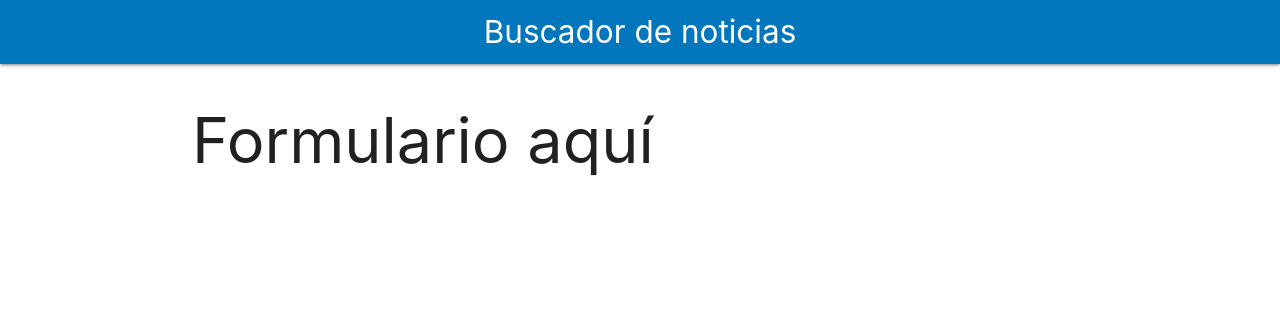
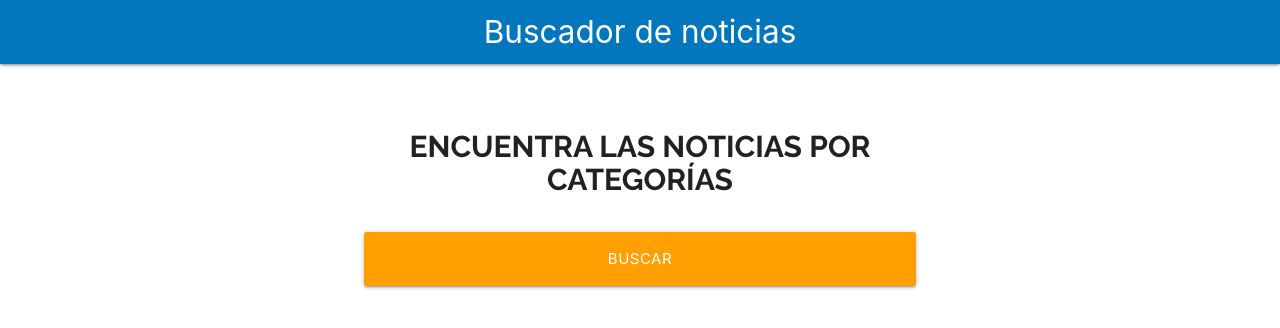
Before and after one commit to juanluna96/news-react, a React (Create React App) app: page / in a window 1280 px wide. Shown: the top 328 px of the page. Built offline with nearby package versions, Linux system fonts and the light colour scheme.

Commit message:
Formulario y Módulos CSS

```diff
--- a/src/App.js
+++ b/src/App.js
@@ -1,5 +1,6 @@
 import React, { Fragment } from 'react';
 import Header from './components/Header';
+import Formulario from './components/Formulario';
 
 function App() {
   return (
@@ -7,7 +8,7 @@ function App() {
       <Header titulo="Buscador de noticias"></Header>
 
       <div className="container white">
-        <h1>Formulario aquí</h1>
+        <Formulario></Formulario>
       </div>
     </Fragment>
   );
--- /dev/null
+++ b/src/components/Formulario.js
@@ -0,0 +1,19 @@
+import React from 'react';
+import styles from './Formulario.module.css';
+
+const Formulario = () => {
+    return (
+        <div className={ `${styles.buscador} row` }>
+            <div className="col s12 m8 offset-m2">
+                <form action="">
+                    <h2 className={ styles.heading }>Encuentra las noticias por categorías</h2>
+                    <div className="input-field col s12">
+                        <input type="submit" className={ `${styles.btn_block} btn-large amber darken-2` } value="Buscar" />
+                    </div>
+                </form>
+            </div>
+        </div>
+    )
+}
+
+export default Formulario
--- /dev/null
+++ b/src/components/Formulario.module.css
@@ -0,0 +1,17 @@
+.heading {
+    font-family: 'Raleway', sans-serif;
+    font-weight: bold;
+    font-size: 2rem;
+    text-transform: uppercase;
+    text-align: center;
+}
+
+.buscador {
+    margin-top: 2rem;
+    margin-bottom: 2rem;
+    text-align: start;
+}
+
+.btn_block {
+    width: 100%;
+}
```
